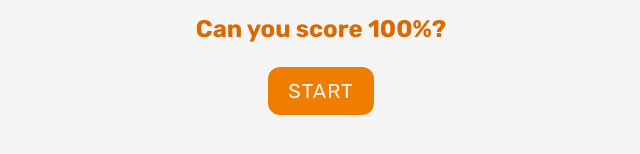
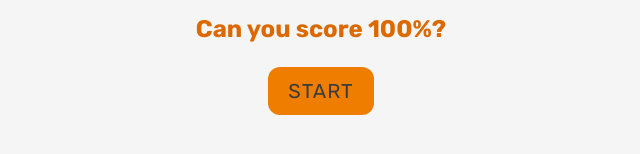
Before and after one commit to thallesBueno/trivia-quiz, a Next.js app: page / in a window 1280 px wide. Shown: the part 384-538 px from the top of the page, without its empty margins (319-959 px from the left). Built offline with nearby package versions, Linux system fonts and the light colour scheme.

Commit message:
button variant

```diff
--- a/src/components/button/index.tsx
+++ b/src/components/button/index.tsx
@@ -1,38 +1,20 @@
 import { ReactNode } from 'react';
-import styled from 'styled-components';
+import { StyledButton } from './style';
 
-const StyledButton = styled.button`
-  height: 48px ;
-  padding: 8px 20px;
-
-  color: ${({ theme }) => theme.colors.backgroundColorLight};
-  font-size: 20px;
-  text-transform: uppercase;
-  letter-spacing: 1px;
-
-  background-color: ${({ theme }) => theme.colors.mainColor};
-  cursor: pointer;
-
-  border-radius: 12px;
-  border: none;
-  box-shadow: none;
-
-  &:hover {
-    box-shadow: 0px 2px 10px rgba(240, 125, 0, 0.3);
-  }
-
-  &:active {
-    background-color: ${({ theme }) => theme.colors.mainColorDarker};
-  }
-`;
-
+enum ButtonVariant {
+  primary,
+  success,
+  error,
+}
 interface props {
   children: ReactNode,
-  onClick: () => {};
+  onClick: () => void;
+  variant?: ButtonVariant,
 }
 
-const Button: React.FC<props> = ({ children, onClick }) =>  (
-  <StyledButton onClick={onClick}>{children}</StyledButton>
+const Button: React.FC<props> = ({ children, onClick, variant = ButtonVariant.primary }) =>  (
+  <StyledButton onClick={onClick} variant={variant}>{children}</StyledButton>
 );
 
+export { ButtonVariant };
 export default Button;
--- /dev/null
+++ b/src/components/button/style.ts
@@ -0,0 +1,48 @@
+import styled from "styled-components";
+import { ButtonVariant } from ".";
+
+const StyledButton = styled.button`
+height: 48px ;
+padding: 8px 20px;
+
+color: ${({ theme }) => theme.colors.white};
+font-size: 20px;
+text-transform: uppercase;
+letter-spacing: 1px;
+
+background-color: ${({ theme, variant }) => {
+  if (variant === ButtonVariant.success) {
+    return theme.colors.green;
+  }
+
+  if (variant === ButtonVariant.error) {
+    return theme.colors.red;
+  }
+  return theme.colors.mainColor;
+}};
+
+cursor: pointer;
+
+border-radius: 12px;
+border: none;
+box-shadow: none;
+
+&:hover {
+  box-shadow: 0px 2px 10px rgba(240, 125, 0, 0.3);
+}
+
+&:active {
+  background-color: ${({ theme, variant }) => {
+  if (variant === ButtonVariant.success) {
+    return theme.colors.darkGreen;
+  }
+
+  if (variant === ButtonVariant.error) {
+    return theme.colors.darkRed;
+  }
+  return theme.colors.mainColorDarkers;
+}};
+}
+`;
+
+export { StyledButton };
```
